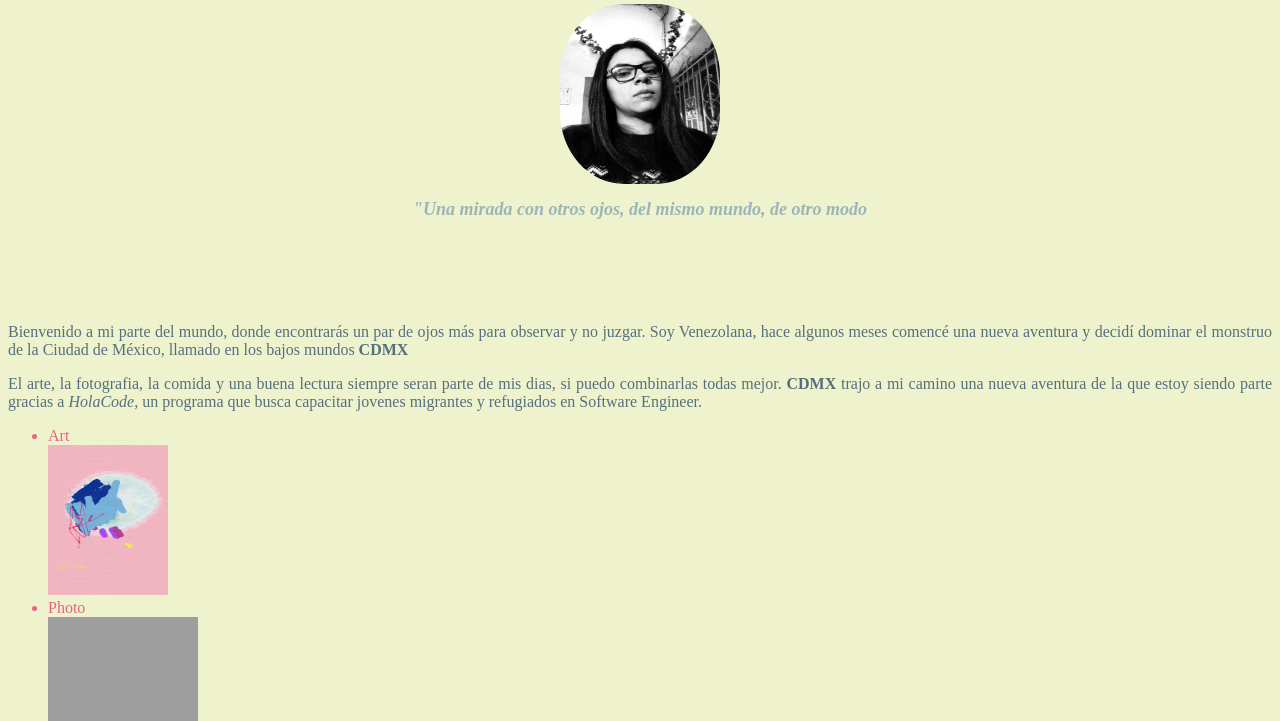
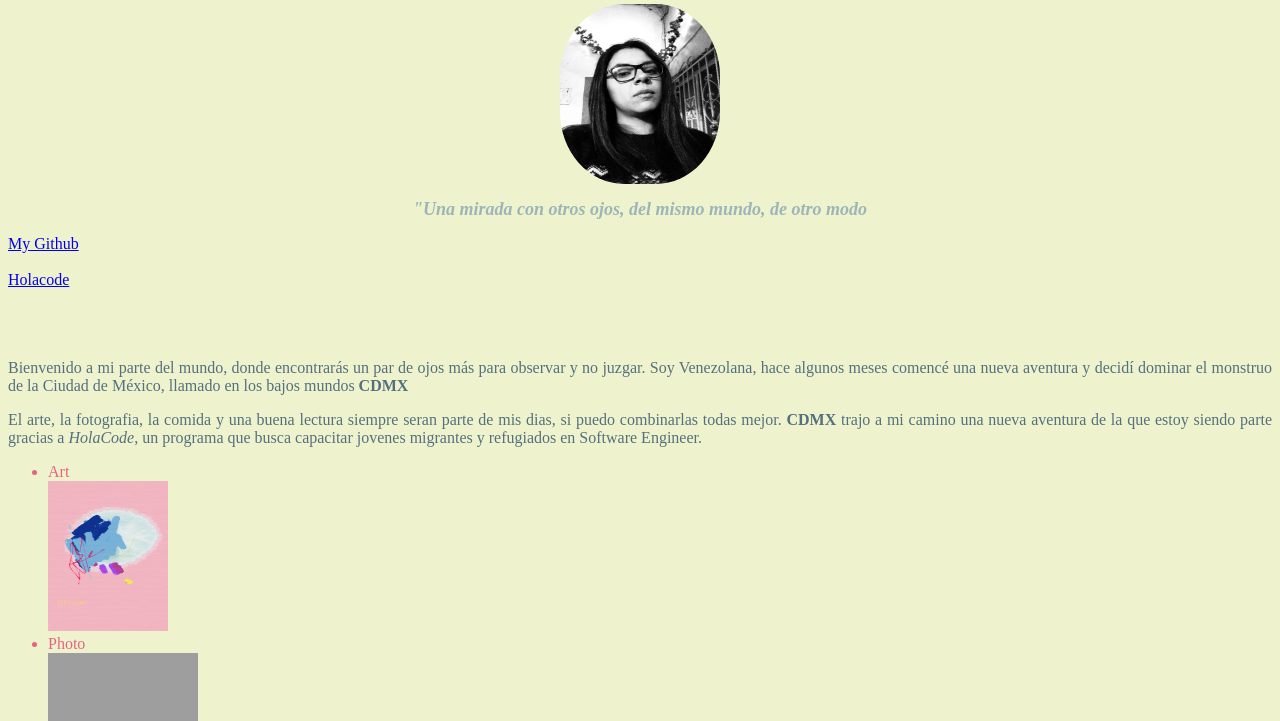
Before and after one commit to FernandaRon/FernandaRon.github.io, a plain HTML site: page index.html in a window 1280 px wide. Shown: the part 79-800 px from the top of the page. Drawn offline with Linux system fonts and the light colour scheme; grey boxes are pictures that could not be loaded.

Commit message:
link,references

```diff
--- a/index.html
+++ b/index.html
@@ -8,12 +8,17 @@
 	<h1>Fernanda</h1>
 	<img src="images/IMG_8655.jpg" class="me">
 	<h2><em>"Una mirada con otros ojos, del mismo mundo, de otro modo</em></h2>
+
+	<a href="<a href="https://github.com/FernandaRon/">My Github </a>
+	<br>
+	<br>
+	    <a href="https://holacode.com/">Holacode</a></a>
 	<br>
 	<br>
 	<br>
 	<br>
 
-	   <p align="center">Bienvenido a mi parte del mundo, donde encontrarás un par de ojos más para observar y no juzgar. Soy Venezolana, hace algunos meses comencé una nueva aventura y decidí dominar el monstruo de la Ciudad de México, llamado en los bajos mundos <strong>CDMX</strong></p>
+	        <p>Bienvenido a mi parte del mundo, donde encontrarás un par de ojos más para observar y no juzgar. Soy Venezolana, hace algunos meses comencé una nueva aventura y decidí dominar el monstruo de la Ciudad de México, llamado en los bajos mundos <strong>CDMX</strong></p>
     		<p>El arte, la fotografia, la comida y una buena lectura siempre seran parte de mis dias, si puedo combinarlas todas mejor. <strong>CDMX</strong> trajo a mi camino una nueva aventura de la que estoy siendo parte gracias a <em>HolaCode</em>, un programa que busca capacitar jovenes migrantes y refugiados en Software Engineer.
     		</p>
 
@@ -28,9 +33,5 @@
          <img src="images/IMG_7800.JPG" class="food">
         	</ul>
 	    </div>
-
-
-   	<
-
 </body>
 </html>
```
